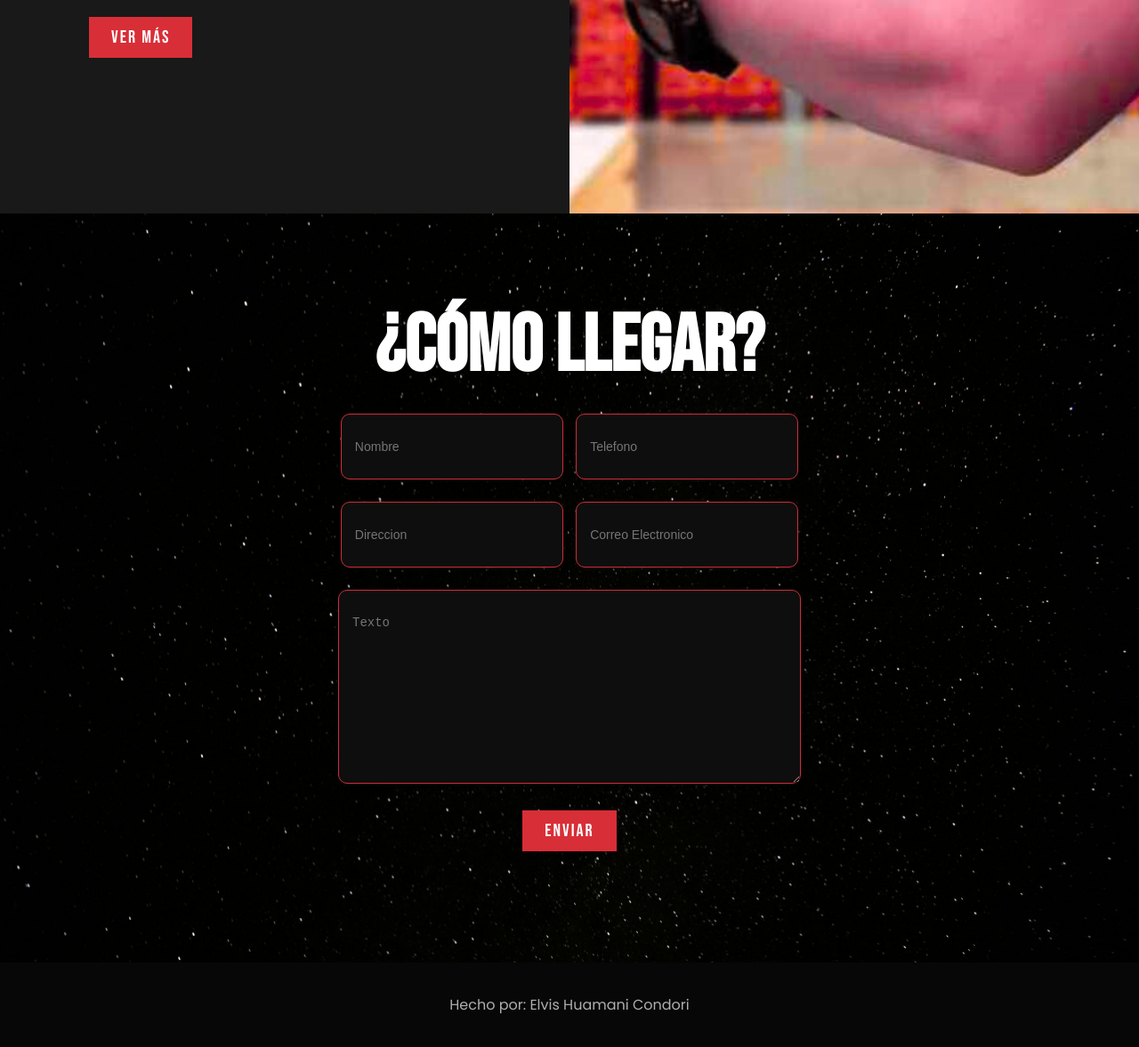
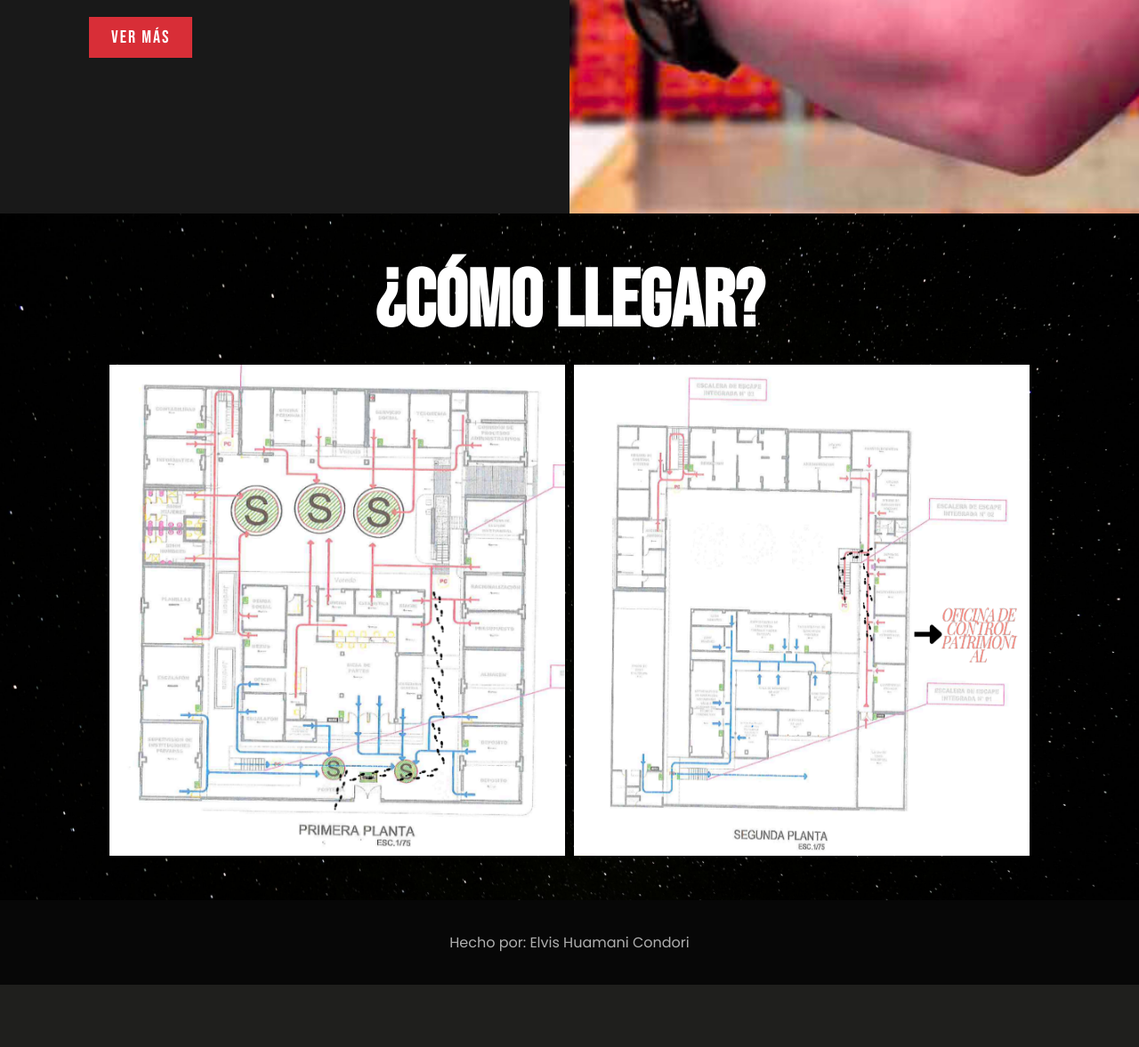
Before and after one commit to RodrigoPGM1/A.C-Asset-Control-, a PHP site: page /paginaweb/index.html in a window 1280 px wide. Shown: the part 3508-4685 px from the top of the page at 89% size. After the commit the page ends 4615 px from the top, so only its background shows below. Run offline with PHP 8.4, Linux system fonts and the light colour scheme.

Commit message:
01/10/2024
mas css

```diff
--- a/Pagina AC/paginaweb/index.html
+++ b/Pagina AC/paginaweb/index.html
@@ -142,18 +142,10 @@
     <footer>
         <div class="footer-bg">
             <h2>¿Cómo llegar?</h2>
-            <form>
-                <div class="campo-1">
-                    <input class="campo" type="text" placeholder="Nombre">
-                    <input class="campo" type="numbre" placeholder="Telefono">
-                </div>
-                <div class="campo-1">
-                    <input class="campo" type="text" placeholder="Direccion">
-                    <input class="campo" type="email" placeholder="Correo Electronico">
-                </div>
-                <textarea class="campo" cols="30" rows="10" placeholder="Texto"></textarea>
-                <input type="submit" value="Enviar" class="btn-1">
-            </form>
+            <div class="image-container">
+                <img src="images/p1.png" alt="Descripción de la Imagen 1" class="footer-image">
+                <img src="images/p2.png" alt="Descripción de la Imagen 2" class="footer-image">
+            </div>
         </div>
         <div class="footer-txt">
             <p>
@@ -161,5 +153,6 @@
             </p>
         </div>
     </footer>
+
 </body>
 </html>
--- a/Pagina AC/paginaweb/style.css
+++ b/Pagina AC/paginaweb/style.css
@@ -333,8 +333,21 @@ td {
     background-repeat: no-repeat;
     background-size: cover;
     text-align: center;
-    padding: 100px 0;
+    padding: 50px 0;
 }
+.image-container {
+    display: flex; /* Utiliza flexbox para alinear las imágenes en línea */
+    justify-content: center; /* Centra las imágenes */
+    margin-top: 10px; /* Espacio superior */
+}
+
+
+.footer-image {
+    max-width: 40%; /* Ajusta este valor para cambiar el tamaño */
+    height: auto; /* Mantiene la proporción de la imagen */
+    margin: 0 5px; /* Espacio entre las imágenes */
+}
+
 
 form {
     display: flex;
```
Also changed, not shown: Pagina AC/paginaweb/images/p1.png (added), Pagina AC/paginaweb/images/p2.png (added).
